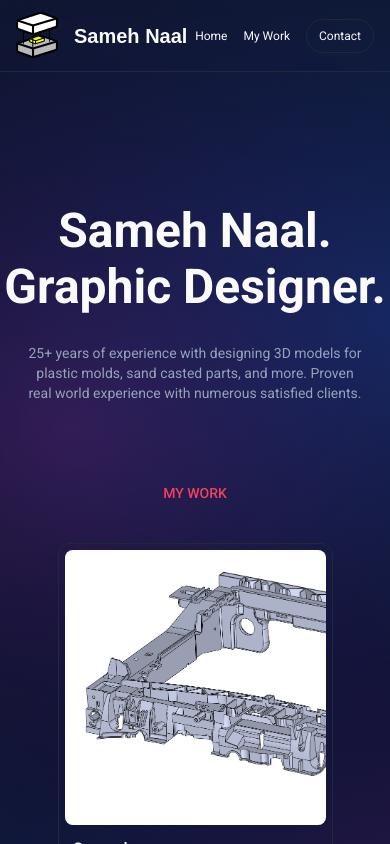
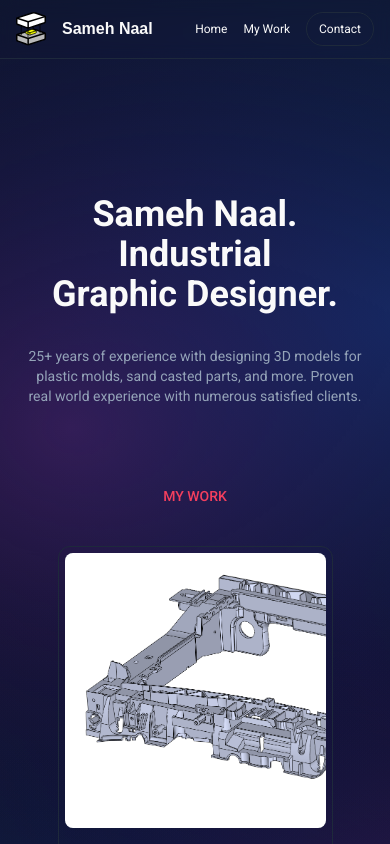
Before and after one commit to aziznal/samehnaal.com, a Next.js app: page / in a window 390 px wide. Shown: the top 844 px of the page. Built offline with nearby package versions, Linux system fonts and the light colour scheme.

Commit message:
update hero title and improve nav responsiveness

```diff
--- a/app/page.tsx
+++ b/app/page.tsx
@@ -17,14 +17,14 @@ export default function Home() {
         <div className="flex justify-between items-center w-[900px]">
           <Link
             href="/"
-            className="flex items-center gap-4 font-bold font-[arial] text-xl"
+            className="flex items-center gap-4 font-bold font-[arial] text-md sm:text-xl"
           >
             <Image
               src="/custom-logo.svg"
               width="200"
               height="200"
               alt="logo"
-              className="w-[42px]"
+              className="w-[30px] sm:w-[42px]"
             />
             Sameh Naal
           </Link>
@@ -44,19 +44,20 @@ export default function Home() {
         </div>
       </nav>
 
-      <h1 className="font-bold text-5xl sm:text-6xl mb-8 flex flex-col text-center gap-2">
+      <h1 className="font-bold text-4xl sm:text-6xl mb-8 flex flex-col text-center text-balance">
         <span>Sameh Naal.</span>
 
-        <span>Graphic Designer.</span>
+        <span>Industrial Graphic Designer.</span>
       </h1>
 
       <span className="text-slate-400 text-balance lg:w-[700px] text-center mb-20 text-sm sm:text-md">
-        25+ years of experience with designing 3D models for plastic molds, sand casted parts, and more.
-        Proven real world experience with numerous satisfied clients.
+        25+ years of experience with designing 3D models for plastic molds, sand
+        casted parts, and more. Proven real world experience with numerous
+        satisfied clients.
       </span>
 
       <h2
-        className="text-rose-500 mb-10 text-sm font-medium scroll-mt-24"
+        className="text-rose-500 mb-10 text-sm font-medium scroll-mt-24 text-center"
         id="my-work"
       >
         MY WORK
@@ -97,7 +98,7 @@ export default function Home() {
       </div>
 
       <h2
-        className="text-rose-500 mb-10 text-sm font-medium scroll-mt-24"
+        className="text-rose-500 mb-10 text-sm font-medium scroll-mt-24 text-center"
         id="contact"
       >
         CONTACT
```
